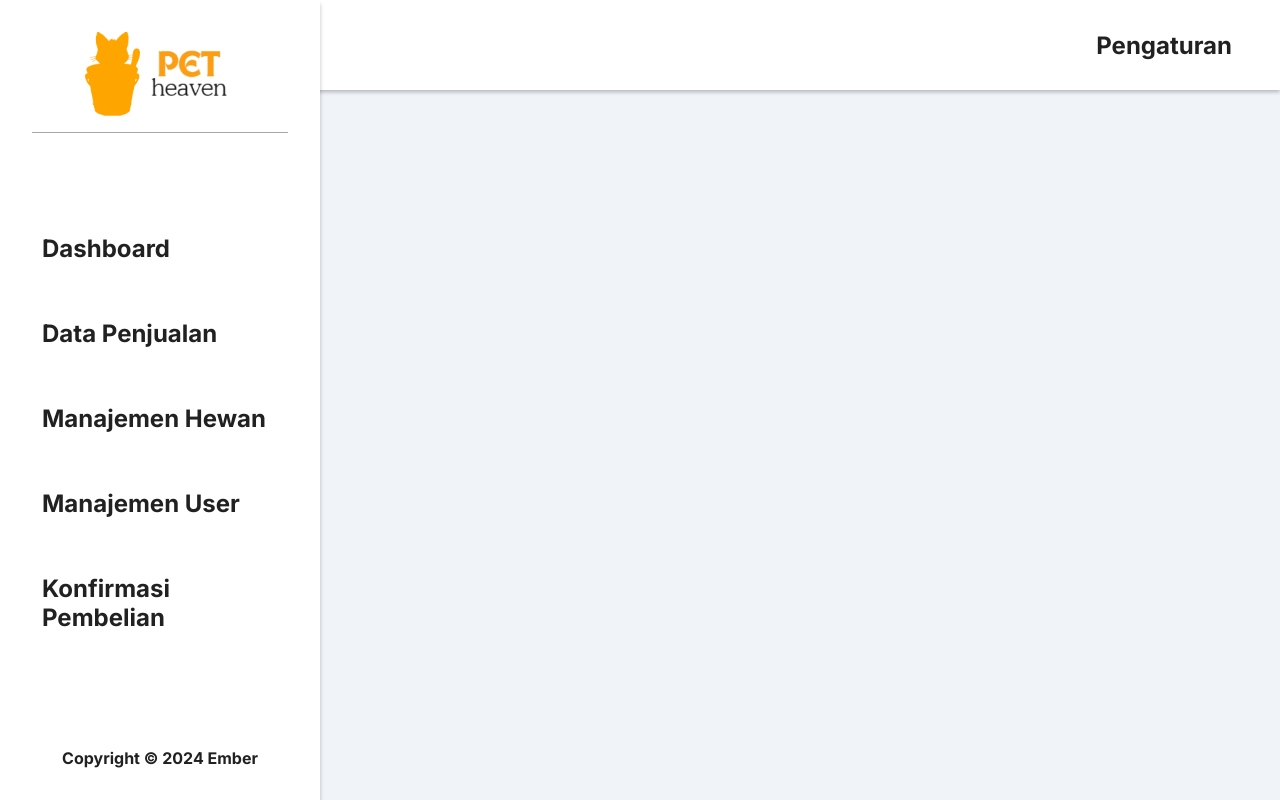
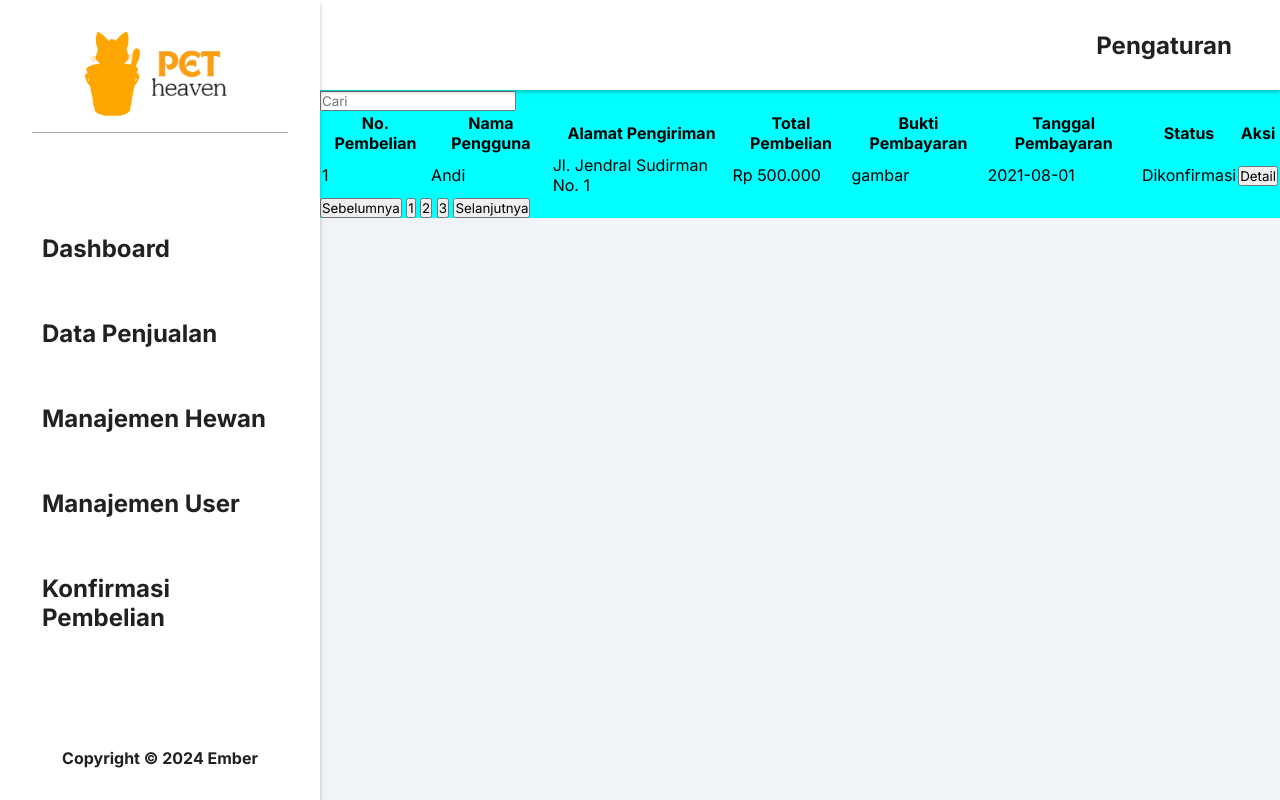
Before and after one commit to ifnuu01/Pet-Heaven, a PHP site: page /data_penjualan.php in a window 1280 px wide. Run offline with PHP 8.4, Linux system fonts and the light colour scheme; a user stored in the database is signed in; some libraries are stand-ins or nearby versions.

Commit message:
update admint function dan perbaikan front-end

```diff
--- /dev/null
+++ b/assets/css/datapenjualan.css
@@ -0,0 +1,11 @@
+@import url("https://fonts.googleapis.com/css2?family=Inter:ital,opsz,wght@0,14..32,100..900;1,14..32,100..900&family=Poppins:ital,wght@0,100;0,200;0,300;0,400;0,500;0,600;0,700;0,800;0,900;1,100;1,200;1,300;1,400;1,500;1,600;1,700;1,800;1,900&display=swap");
+
+.container {
+  position: relative;
+  top: 90px;
+  left: 25%;
+  width: 75%;
+  background-color: aqua;
+  display: flex;
+  flex-direction: column;
+}
--- a/data_penjualan.php
+++ b/data_penjualan.php
@@ -1,7 +1,54 @@
 <?php
 
 include 'template-admin/header.php';
+
 ?>
+
+<div class="container">
+    <div class="search">
+        <form action="" method="GET">
+            <input type="text" name="search" id="search" placeholder="Cari">
+            <button type="submit" hidden>Cari</button>
+        </form>
+    </div>
+    <div class="table">
+        <table>
+            <thead>
+                <tr>
+                    <th>No. Pembelian</th>
+                    <th>Nama Pengguna</th>
+                    <th>Alamat Pengiriman</th>
+                    <th>Total Pembelian</th>
+                    <th>Bukti Pembayaran</th>
+                    <th>Tanggal Pembayaran</th>
+                    <th>Status</th>
+                    <th>Aksi</th>
+                </tr>
+            </thead>
+            <tbody>
+                <tr>
+                    <td>1</td>
+                    <td>Andi</td>
+                    <td>Jl. Jendral Sudirman No. 1</td>
+                    <td>Rp 500.000</td>
+                    <td>gambar</td>
+                    <td>2021-08-01</td>
+                    <td>Dikonfirmasi</td>
+                    <td>
+                        <button>Detail</button>
+                    </td>
+                </tr>
+            </tbody>
+        </table>
+    </div>
+    <div class="pagination">
+        <button>Sebelumnya</button>
+        <button>1</button>
+        <button>2</button>
+        <button>3</button>
+        <button>Selanjutnya</button>
+    </div>
+</div>
 
 
 <script src="assets/js/pengaturan-dropdown.js"></script>
--- a/functions/admin_function.php
+++ b/functions/admin_function.php
@@ -239,3 +239,310 @@ function hapusHewan($conn, $id_hewan)
         ];
     }
 }
+
+function get_jumlah_pendapatan($conn)
+{
+    $query = "select
+    sum(t.biaya_pengiriman + t.pajak + h.harga) as total_pendapatan
+    from transaksi t
+    join hewan h on t.id_hewan = h.id";
+    $result = $conn->query($query);
+
+    if ($result === false) {
+        return [
+            "status" => false,
+            "message" => $conn->error
+        ];
+    }
+
+    $total = $result->fetch_assoc();
+    return [
+        "status" => true,
+        "total" => $total['total_pendapatan']
+    ];
+}
+
+function total_data_penjualan($conn)
+{
+    $query = "SELECT COUNT(no_pembelian) as total FROM transaksi";
+    $result = $conn->query($query);
+
+    if ($result === false) {
+        return [
+            "status" => false,
+            "message" => $conn->error
+        ];
+    }
+
+    $total = $result->fetch_assoc();
+    return [
+        "status" => true,
+        "total" => $total['total']
+    ];
+}
+
+function total_hewan($conn)
+{
+    $query = "SELECT COUNT(id) as total FROM hewan";
+    $result = $conn->query($query);
+
+    if ($result === false) {
+        return [
+            "status" => false,
+            "message" => $conn->error
+        ];
+    }
+
+    $total = $result->fetch_assoc();
+    return [
+        "status" => true,
+        "total" => $total['total']
+    ];
+}
+
+function total_pengguna($conn)
+{
+    $query = "SELECT COUNT(id) as total FROM pengguna";
+    $result = $conn->query($query);
+
+    if ($result === false) {
+        return [
+            "status" => false,
+            "message" => $conn->error
+        ];
+    }
+
+    $total = $result->fetch_assoc();
+    return [
+        "status" => true,
+        "total" => $total['total']
+    ];
+}
+
+function get_data_penjualan($conn, $limit_bawah, $limit_atas)
+{
+    $query = "select t.no_pembelian, p.nama_depan, CONCAT_WS(', ', a.jalan, a.kelurahan, a.kecamatan, a.kota_kabupaten, a.provinsi) AS alamat_pengiriman
+    , t.bukti_pembayaran, t.waktu_pembayaran, t.status
+    from transaksi t
+    join pengguna p on t.id_pengguna = p.id
+    join alamat a on p.id = a.id_pengguna
+    LIMIT ?, ?";
+    $stmt = $conn->prepare($query);
+    $stmt->bind_param("ii", $limit_bawah, $limit_atas);
+    $stmt->execute();
+    $result = $stmt->get_result();
+
+    if ($result === false) {
+        return [
+            "status" => false,
+            "message" => $conn->error
+        ];
+    }
+
+    $data_penjualan = [];
+
+    while ($row = $result->fetch_object()) {
+        $data_penjualan[] = $row;
+    }
+
+    return [
+        "status" => true,
+        "data" => $data_penjualan
+    ];
+}
+
+// cara penggunaan
+// $data_penjualan = get_data_penjualan($conn, 0, 5);
+
+// if ($data_penjualan['status']) {
+//     foreach ($data_penjualan['data'] as $data) {
+//         echo "No. Pembelian: $data->no_pembelian <br>";
+//         echo "Nama Pengguna: $data->nama_depan <br>";
+//         echo "Alamat Pengiriman: $data->alamat_pengiriman <br>";
+//         echo "Bukti Pembayaran: <img src='$data->bukti_pembayaran' width='100' height='100'> <br>";
+//         echo "Waktu Pembayaran: $data->waktu_pembayaran <br>";
+//         echo "Status: $data->status <br>";
+//         echo "<hr>";
+//     }
+// } else {
+//     echo $data_penjualan['message'];
+// }
+
+function detail_pembayaran($conn, $no_pembelian)
+{
+    $query = "select p.id, t.no_pembelian, p.nama_depan, t.bukti_pembayaran, t.waktu_pembayaran, t.status, t.pajak, t.biaya_pengiriman,t.metode_pembayaran,
+    h.*
+    from transaksi t
+    join pengguna p on t.id_pengguna = p.id
+    join hewan h on t.id_hewan = h.id
+    where t.no_pembelian = ?";
+
+    $stmt = $conn->prepare($query);
+    $stmt->bind_param("s", $no_pembelian);
+    $stmt->execute();
+    $result = $stmt->get_result();
+
+    if ($result === false) {
+        return [
+            "status" => false,
+            "message" => $conn->error
+        ];
+    }
+
+    $detail_pembayaran = $result->fetch_object();
+
+    return [
+        "status" => true,
+        "data" => $detail_pembayaran
+    ];
+}
+
+function get_managemen_user($conn, $limit_bawah, $limit_atas)
+{
+    $query = "select p.nama_depan, p.email, p.nomor_hp, p.tanggal_lahir, p.jenis_kelamin,
+    CONCAT_WS(', ', a.jalan, a.kelurahan, a.kecamatan, a.kota_kabupaten, a.provinsi) AS alamat_pengiriman, p.tanggal_dibuat
+    from pengguna p
+    join alamat a on p.id = a.id_pengguna
+    LIMIT ?, ?";
+
+    $stmt = $conn->prepare($query);
+    $stmt->bind_param("ii", $limit_bawah, $limit_atas);
+    $stmt->execute();
+
+    $result = $stmt->get_result();
+
+    if ($result === false) {
+        return [
+            "status" => false,
+            "message" => $conn->error
+        ];
+    }
+
+    $manajemen_user = [];
+
+    while ($row = $result->fetch_object()) {
+        $manajemen_user[] = $row;
+    }
+
+    return [
+        "status" => true,
+        "data" => $manajemen_user
+    ];
+}
+
+function blokir_user($conn, $id)
+{
+    $query = "UPDATE pengguna SET status = 'Tidak Aktif' WHERE id = ?";
+    $stmt = $conn->prepare($query);
+    $stmt->bind_param("i", $id);
+
+    if ($stmt->execute()) {
+        return [
+            "status" => true,
+            "message" => "Pengguna berhasil diblokir."
+        ];
+    } else {
+        return [
+            "status" => false,
+            "message" => "Gagal memblokir pengguna: " . $stmt->error
+        ];
+    }
+}
+
+function get_konfirmasi_pembelian($conn, $limit_bawah, $limit_atas)
+{
+    $query = "select t.no_pembelian, p.nama_depan, p.path_poto, h.nama_hewan, CONCAT_WS(', ', a.jalan, a.kelurahan, a.kecamatan, a.kota_kabupaten, a.provinsi) AS alamat_pengiriman
+    , (t.biaya_pengiriman + t.pajak + h.harga) as total_pembelian , t.waktu_pembayaran
+    from transaksi t
+    join pengguna p on t.id_pengguna = p.id
+    join hewan h on t.id_hewan = h.id
+    join alamat a on p.id = a.id_pengguna
+    where t.status = 'Menunggu'
+    LIMIT ?, ?";
+
+    $stmt = $conn->prepare($query);
+    $stmt->bind_param("ii", $limit_bawah, $limit_atas);
+    $stmt->execute();
+    $result = $stmt->get_result();
+
+    if ($result === false) {
+        return [
+            "status" => false,
+            "message" => $conn->error
+        ];
+    }
+
+    $konfirmasi_pembelian = [];
+
+    while ($row = $result->fetch_object()) {
+        $konfirmasi_pembelian[] = $row;
+    }
+
+    return [
+        "status" => true,
+        "data" => $konfirmasi_pembelian
+    ];
+}
+
+function konfirmasi_pembelian($conn, $no_pembelian, $status)
+{
+    $query = "UPDATE transaksi SET status = ? WHERE no_pembelian = ?";
+    $stmt = $conn->prepare($query);
+    $stmt->bind_param("ss", $status, $no_pembelian);
+
+    if ($stmt->execute()) {
+        return [
+            "status" => true,
+            "message" => "Pembelian berhasil dikonfirmasi."
+        ];
+    } else {
+        return [
+            "status" => false,
+            "message" => "Gagal mengkonfirmasi pembelian: " . $stmt->error
+        ];
+    }
+}
+
+
+function ubah_password($conn, $newpass, $oldpass, $id)
+{
+    $query = "select password from pengguna where id = ?";
+    $stmt = $conn->prepare($query);
+    $stmt->bind_param("i", $id);
+    $stmt->execute();
+
+    $result = $stmt->get_result();
+
+    if ($result === false) {
+        return [
+            "status" => false,
+            "message" => $conn->error
+        ];
+    }
+
+    $data = $result->fetch_assoc();
+
+    if (!password_verify($oldpass, $data['password'])) {
+        return [
+            "status" => false,
+            "message" => "Password lama salah."
+        ];
+    }
+
+    $newpass = password_hash($newpass, PASSWORD_DEFAULT);
+    $query = "UPDATE pengguna SET password = ? WHERE id = ?";
+    $stmt = $conn->prepare($query);
+    $stmt->bind_param("si", $newpass, $id);
+
+    if ($stmt->execute()) {
+        return [
+            "status" => true,
+            "message" => "Password berhasil diubah."
+        ];
+    } else {
+        return [
+            "status" => false,
+            "message" => "Gagal mengubah password: " . $stmt->error
+        ];
+    }
+}
--- a/login.php
+++ b/login.php
@@ -8,7 +8,7 @@ if (isset($_SESSION['user'])) {
     if ($_SESSION['user']['role'] == 'Admin') {
         echo "<script>location.href='dashboard';</script>";
     } else {
-        echo "<script>location.href='/';</script>";
+        echo "<script>location.href='';</script>";
     }
 }
 
--- a/template-admin/header.php
+++ b/template-admin/header.php
@@ -3,6 +3,7 @@ session_start();
 
 require_once 'functions/connection.php';
 require_once 'functions/auth_function.php';
+require_once 'functions/admin_function.php';
 
 if (!isset($_SESSION['user'])) {
     header('Location: /');
@@ -43,6 +44,7 @@ function isActive($path) {
     </title>
     <link rel="stylesheet" href="assets/css/sidebar.css">
     <link rel="stylesheet" href="assets/css/dashboard.css">
+    <link rel="stylesheet" href="assets/css/datapenjualan.css">
     <script src="https://code.iconify.design/iconify-icon/2.1.0/iconify-icon.min.js"></script>
 </head>
 <body>
```
Also changed, not shown: dashboard.php (+9 -4 lines), template-user/header.php (+10 -8 lines).
